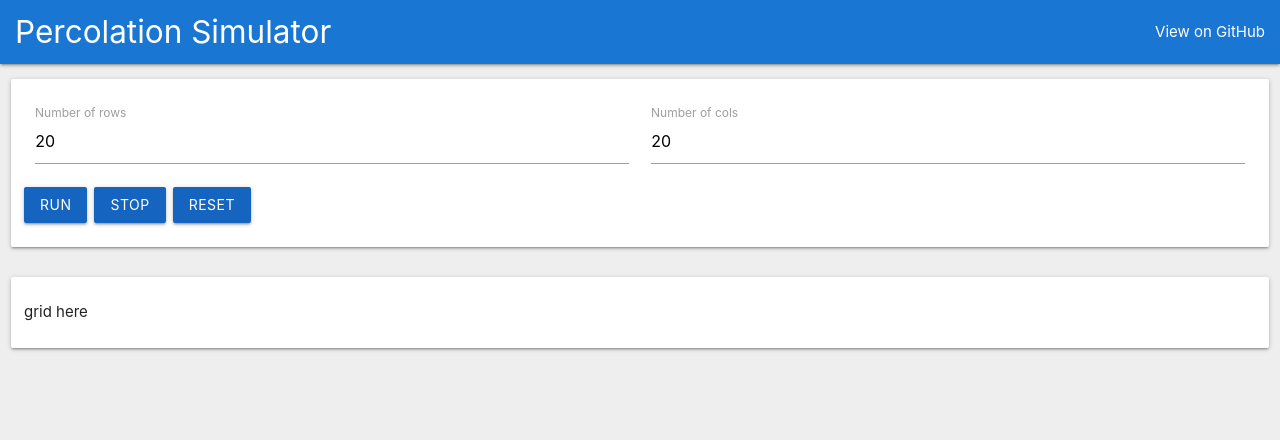
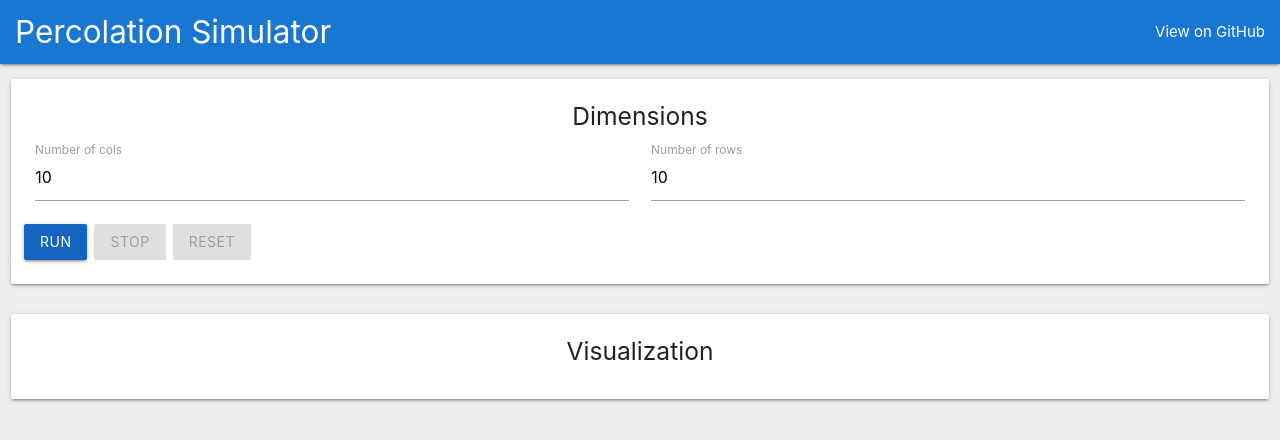
Before and after one commit to lotrien/percolation, a React app: page / in a window 1280 px wide. Shown: the top 440 px of the page. Built offline with nearby package versions, Linux system fonts and the light colour scheme.

Commit message:
Add UnionFind and make system percolate

```diff
--- a/package.json
+++ b/package.json
@@ -5,7 +5,7 @@
   "main": "dist/index.js",
   "scripts": {
     "build": "webpack --mode production",
-    "start": "webpack-dev-server --mode development --open"
+    "start": "webpack-dev-server --mode development"
   },
   "repository": {
     "type": "git",
--- a/src/actions.js
+++ b/src/actions.js
@@ -1,5 +1,5 @@
 import {
-  SET_WIDTH, SET_HEIGHT, RUN, STOP, RESET, OPEN_RANDOM, CREATE_GRID,
+  SET_WIDTH, SET_HEIGHT, RUN, STOP, OPEN_RANDOM, CREATE_SET
 } from './constants';
 
 export const setWidth = width => ({
@@ -16,8 +16,8 @@ export const setHeight = height => ({
   },
 })
 
-export const createGrid = (width, height) => ({
-  type: CREATE_GRID,
+export const createSet = (width, height) => ({
+  type: CREATE_SET,
   payload: {
     width,
     height,
@@ -26,11 +26,4 @@ export const createGrid = (width, height) => ({
 
 export const run = () => ({ type: RUN })
 export const stop = () => ({ type: STOP })
-export const reset = (width, height) => ({
-  type: RESET,
-  payload: {
-    width,
-    height,
-  },
-})
 export const openRandom = () => ({ type: OPEN_RANDOM })
--- /dev/null
+++ b/src/components/Dot.jsx
@@ -0,0 +1,27 @@
+import React, { Component } from 'react';
+import PropTypes from 'prop-types';
+
+import { SIMULATOR_COLORS } from '../constants';
+
+export default class Dot extends Component {
+  static propTypes = {
+    state: PropTypes.string,
+    size: PropTypes.number,
+  }
+
+  static getDotStyles = (size, state) => ({
+    float: 'left',
+    width: size + 'px',
+    height: size + 'px',
+    background: SIMULATOR_COLORS[state]
+  })
+
+  render() {
+    const { size, state } = this.props;
+    const styles = Dot.getDotStyles(size, state);
+
+    return (
+      <span style={styles}></span>
+    );
+  }
+}
--- a/src/components/Header.jsx
+++ b/src/components/Header.jsx
@@ -3,43 +3,58 @@ import PropTypes from 'prop-types';
 import { connect } from 'react-redux';
 
 import {
-  setWidth, setHeight, createGrid, run, stop, reset, openRandom
+  setWidth, setHeight, createSet, run, stop, openRandom
 } from '../actions'
+import { percolates, isValid } from '../utils';
 
 export class Header extends Component {
   static propTypes = {
-    inputData: PropTypes.object,
+    dimensions: PropTypes.object,
     simulator: PropTypes.object,
-  }
-
-  componentDidMount() {
-    const { height, width } = this.props.inputData;
-
-    this.props.createGrid(height, width);
+    set: PropTypes.array,
   }
 
   setWidth = width => this.props.setWidth(width);
-
   setHeight = height => this.props.setHeight(height);
 
   runSimulation = () => {
-    const { stop, run, createGrid } = this.props;
-    const { height, width } = this.props.inputData;
+    const { dimensions: { height, width } } = this.props;
 
-    createGrid(height, width);
-    run();
+    if (this.intervalId) {
+      clearInterval(this.intervalId);
     }
 
-  stopSimulation = () => this.props.stop();
+    this.props.createSet(width, height);
+    this.props.run();
+
+    this.intervalId = setInterval(() => {
+      this.props.openRandom();
+
+      if (percolates(this.props.set)) {
+        clearInterval(this.intervalId);
+        this.props.stop();
+      }
+    }, 50);
+  }
+
+  stopSimulation = () => {
+    clearInterval(this.intervalId);
+
+    this.props.stop();
+  }
 
   resetSimulation = () => {
-    const { height, width } = this.props.inputData;
+    const { dimensions: { height, width } } = this.props;
 
-    this.props.reset(width, height);
+    this.props.createSet(width, height);
   }
 
   render () {
-    const { height, width } = this.props.inputData;
+    const {
+      dimensions: { height, width },
+      simulator: { running },
+      set,
+    } = this.props;
 
     return (
       <Fragment>
@@ -54,28 +69,45 @@ export class Header extends Component {
         <div className="row">
           <div className="col s12">
             <div className="card-panel">
+              <h5 className="card-title center">Dimensions</h5>
+              <div className="card-content">
                 <div className="row">
                   <div className="input-field col s12 m6">
                     <input
+                      id="cols"
+                      className={`${!isValid(width) ? 'invalid' : ''}`}
+                      type="number"
+                      value={width}
+                      onChange={(e) => this.setWidth(e.target.value)} />
+                    <label htmlFor="cols">Number of cols</label>
+                  </div>
+                  <div className="input-field col s12 m6">
+                    <input
                       id="rows"
+                      className={`${!isValid(height) ? 'invalid' : ''}`}
                       type="number"
                       value={height}
                       onChange={(e) => this.setHeight(e.target.value)} />
                     <label htmlFor="rows">Number of rows</label>
                   </div>
-                <div className="input-field col s12 m6">
-                  <input
-                    id="cols"
-                    type="number"
-                    value={width}
-                    onChange={(e) => this.setWidth(e.target.value)} />
-                  <label htmlFor="cols">Number of cols</label>
-                </div>
                 </div>
                 <div className="row">
-                <a className="waves-effect waves-light btn blue darken-3" onClick={this.runSimulation}>Run</a>
-                <a className="waves-effect waves-light btn blue darken-3" onClick={this.stopSimulation}>Stop</a>
-                <a className="waves-effect waves-light btn blue darken-3" onClick={this.resetSimulation}>Reset</a>
+                  <a className="waves-effect waves-light btn blue darken-3"
+                    onClick={this.runSimulation}
+                    disabled={(!height || !width) || running}>
+                    Run
+                  </a>
+                  <a className="waves-effect waves-light btn blue darken-3"
+                    onClick={this.stopSimulation}
+                    disabled={!running}>
+                    Stop
+                  </a>
+                  <a className="waves-effect waves-light btn blue darken-3"
+                    onClick={this.resetSimulation}
+                    disabled={!set.length || running}>
+                    Reset
+                  </a>
+                </div>
               </div>
             </div>
           </div>
@@ -85,18 +117,18 @@ export class Header extends Component {
   }
 }
 
-const mapStateToProps = state => {
-  const { simulator, inputData } = state;
-  return { simulator, inputData };
-}
+const mapStateToProps = state => ({
+  dimensions: state.dimensions,
+  simulator: state.simulator,
+  set: state.set,
+});
 
 const mapDispatchToProps = dispatch => ({
-  createGrid: (width, height) => dispatch(createGrid(width, height)),
+  createSet: (width, height) => dispatch(createSet(width, height)),
   setHeight: height => dispatch(setHeight(height)),
   setWidth: width => dispatch(setWidth(width)),
   run: () => dispatch(run()),
   stop: () => dispatch(stop()),
-  reset: (width, height) => dispatch(reset(width, height)),
   openRandom: () => dispatch(openRandom()),
 })
 
--- a/src/components/Simulator.jsx
+++ b/src/components/Simulator.jsx
@@ -1,13 +1,35 @@
 import React, { Component } from 'react';
+import { connect } from 'react-redux';
 
-export default class Simulator extends Component {
+import Dot from './Dot';
+
+export class Simulator extends Component {
+   static getSetStyles = setWidth => ({
+    maxWidth: setWidth + 'px',
+    minWidth: setWidth + 'px',
+  })
+
+  getSet = (set, elementSize) => {
+    return set.filter(el => el.type !== 'virtual').map(e => {
+      return <Dot key={e.key} state={e.state} size={elementSize} />
+    });
+  }
+
   render () {
+    const { simulator: { elementSize, setWidth }, set } = this.props;
+    const styles = Simulator.getSetStyles(setWidth);
+
     return (
       <div className="row">
         <div className="col s12">
-          <div className="card-panel">
-            <div className="row">
-              grid here
+          <div className="card-panel center">
+            <h5 className="card-title">Visualization</h5>
+            <div className="card-content">
+              <div className="row">
+                <div className="set-wrapper" style={styles}>
+                  {this.getSet(set, elementSize)}
+                </div>
+              </div>
             </div>
           </div>
         </div>
@@ -15,3 +37,10 @@ export default class Simulator extends Component {
     )
   }
 }
+
+const mapStateToProps = state => ({
+  simulator: state.simulator,
+  set: state.set,
+});
+
+export default connect(mapStateToProps, null)(Simulator);
--- a/src/constants.js
+++ b/src/constants.js
@@ -2,16 +2,29 @@ export const SET_WIDTH = 'SET_WIDTH';
 export const SET_HEIGHT = 'SET_HEIGHT';
 export const RUN = 'RUN';
 export const STOP = 'STOP';
-export const RESET = 'RESET';
 export const OPEN_RANDOM = 'OPEN_RANDOM';
-export const CREATE_GRID = 'CREATE_GRID';
+export const CREATE_SET = 'CREATE_SET';
+
+export const INIT_INPUT_STATE = {
+  height: 10,
+  width: 10,
+};
 
 export const INIT_SIMULATOR_STATE = {
-  elementSize: 10,
+  elementSize: 15,
   running: false,
+  setWidth: 15 * INIT_INPUT_STATE.width,
+  percolates: false,
 };
 
-export const INIT_INPUT_STATE = {
-  height: 20,
-  width: 20,
+export const SIMULATOR_COLORS = {
+  open: '#fff',
+  close: '#212121',
+  fill: '#0d47a1',
 };
+
+export const SIMULATOR_STATES = {
+  OPEN: 'open',
+  CLOSE: 'close',
+  FILL: 'fill'
+};
--- a/src/reducers.js
+++ b/src/reducers.js
@@ -1,14 +1,15 @@
 import { combineReducers } from 'redux';
 
 import {
-  SET_WIDTH, SET_HEIGHT, RUN, STOP, RESET, OPEN_RANDOM, CREATE_GRID,
-  INIT_SIMULATOR_STATE, INIT_INPUT_STATE,
+  SET_WIDTH, SET_HEIGHT, RUN, STOP, OPEN_RANDOM, CREATE_SET,
+  INIT_SIMULATOR_STATE, INIT_INPUT_STATE, IS_PERCOLATES,
 } from './constants';
+import { random, createSet, neighbors, open, checkPercolationAndFill } from './utils'
 
 function simulator(state = INIT_SIMULATOR_STATE, action) {
   switch (action.type) {
-    case CREATE_GRID:
-      return { ...state, gridWidth: state.elementSize * action.payload.width };
+    case CREATE_SET:
+      return { ...state, setWidth: state.elementSize * action.payload.width };
 
     case RUN:
       return { ...state, running: true };
@@ -16,17 +17,12 @@ function simulator(state = INIT_SIMULATOR_STATE, action) {
     case STOP:
       return { ...state, running: false };
 
-    case RESET:
-      return { ...state, running: false };
-
     default:
       return state;
   }
-
-  return state;
 }
 
-function inputData(state = INIT_INPUT_STATE, action) {
+function dimensions(state = INIT_INPUT_STATE, action) {
   switch (action.type) {
     case SET_WIDTH:
       return { ...state, width: action.payload.width };
@@ -39,9 +35,31 @@ function inputData(state = INIT_INPUT_STATE, action) {
   }
 }
 
+function set(state = [], action) {
+  switch (action.type) {
+    case CREATE_SET:
+      const { width, height } = action.payload;
+      let set = createSet(width, height);
+
+      return neighbors(set, width, height);
+
+    case OPEN_RANDOM:
+      let newState = [...state];
+      let closed = state.filter(elem => elem.state === 'close')
+
+      newState = open(newState, random(closed));
+
+      return checkPercolationAndFill(newState);
+
+    default:
+      return state;
+  }
+}
+
 const rootReducer = combineReducers({
   simulator,
-  inputData,
+  dimensions,
+  set,
 });
 
 export default rootReducer;
--- a/src/styles.css
+++ b/src/styles.css
@@ -14,6 +14,10 @@ nav .brand-logo {
   margin-top: 1rem;
 }
 
+.card-title {
+  margin-top: 0;
+}
+
 .btn:not(:first-of-type) {
   margin-left: 7px;
 }
@@ -21,3 +25,25 @@ nav .brand-logo {
 .row {
   margin-bottom: 0;
 }
+
+.set-wrapper {
+  margin: 0 auto;
+}
+
+input[type=number]:not(.browser-default):focus:not([readonly]) {
+  border-bottom: 1px solid #1565c0;
+  box-shadow: 0 1px 0 0 #1565c0;
+}
+
+input[type=number]:not(.browser-default):focus:not([readonly]) + label {
+  color: #1565c0;
+}
+
+input[type=number]:not(.browser-default):focus:not([readonly]).invalid {
+  border-bottom: 1px solid #b71c1c;
+  box-shadow: 0 1px 0 0 #b71c1c;
+}
+
+input[type=number]:not(.browser-default):focus:not([readonly]).invalid + label {
+  color: #b71c1c;
+}
--- a/src/utils/UnionFind.js
+++ b/src/utils/UnionFind.js
@@ -1,17 +1,23 @@
 export default class UnionFind {
-  constructor(grid) {
-    this.grid = grid;
+  constructor(disjointSets) {
+    this.disjointSets = disjointSets;
   }
 
   root(i) {
+    while (i !== this.disjointSets[i].id) {
+      i = this.disjointSets[i].id;
+    }
+
     return i;
   }
 
-  union(i, y) {
-    return null;
+  union(el1, el2) {
+    const [ i, j ] = [ this.root(el1.key), this.root(el2.key) ];
+
+    this.disjointSets[i].id = j;
   }
 
-  find(i, y) {
-    return this.root(i) === this.root(y);
+  find(el1, el2) {
+    return this.root(el1.key) === this.root(el2.key);
   }
 }
--- /dev/null
+++ b/src/utils/index.js
@@ -0,0 +1,96 @@
+import UnionFind from './UnionFind';
+import { SIMULATOR_STATES } from '../constants';
+
+export const createSet = (width, height) => {
+  let set = [];
+
+  set.push({ key: 0, id: 0, state: SIMULATOR_STATES.FILL, type: 'virtual' });
+
+  let key = 1;
+  for (let i = 0; i < height; i++) {
+    for (let j = 0; j < width; j++) {
+      set.push({ key, i, j, id: key, state: SIMULATOR_STATES.CLOSE });
+      key++;
+    }
+  }
+
+  set.push({ key, id: key, state: SIMULATOR_STATES.OPEN, type: 'virtual' });
+
+  return set;
+}
+
+export const neighbors = (set, width, height) => {
+  set.filter(element => element.type !== 'virtual').forEach(element => {
+    let { i, j } = element;
+
+    element.top = (i === 0);
+    element.bottom = (i === height - 1);
+    element.left = (j === 0);
+    element.right = (j === width - 1);
+    element.neighbors = [];
+
+    if (!element.top) {
+      element.neighbors.push(set.find(elem => elem.i === i - 1 && elem.j === j).key);
+    }
+    if (!element.bottom) {
+      element.neighbors.push(set.find(elem => elem.i === i + 1 && elem.j === j).key);
+    }
+    if (!element.left) {
+      element.neighbors.push(set.find(elem => elem.i === i && elem.j === j - 1).key);
+    }
+    if (!element.right) {
+      element.neighbors.push(set.find(elem => elem.i === i && elem.j === j + 1).key);
+    }
+  });
+
+  return set;
+}
+
+export const percolates = set => {
+  return set[set.length - 1].state === SIMULATOR_STATES.FILL;
+}
+
+export const open = (set, el) => {
+  const uf = new UnionFind(set);
+
+  el.state = 'open';
+
+  if (el.top) {
+    uf.union(el, set[0]);
+  } else if (el.bottom) {
+    uf.union(el, set[set.length - 1]);
+  }
+
+  set.filter(elem => el.neighbors.includes(elem.key))
+    .forEach(neighbor => {
+      if (neighbor.state !== SIMULATOR_STATES.CLOSE) {
+        uf.union(el, neighbor);
+      }
+    });
+
+  return set;
+}
+
+export const checkPercolationAndFill = set => {
+  const uf = new UnionFind(set);
+
+  set.filter(e => e.state === SIMULATOR_STATES.OPEN)
+    .forEach(element => {
+      if (uf.find(element, set[0])) {
+        element.state = SIMULATOR_STATES.FILL;
+        if (element.bottom) {
+          set[set.length - 1].state = SIMULATOR_STATES.FILL;
+        }
+      }
+    });
+
+  return set;
+}
+
+export const random = arr => {
+  return arr[Math.floor((Math.random() * arr.length))];
+}
+
+export const isValid = value => {
+  return typeof (value) !== 'undefined' && value !== null && value > 0;
+}
--- a/webpack.config.js
+++ b/webpack.config.js
@@ -8,6 +8,7 @@ const MiniCssExtractPlugin = require("mini-css-extract-plugin")
 module.exports = () => {
   const config = {
     mode: 'development',
+    devtool: 'source-map',
     devServer: {
       historyApiFallback: true,
     },
```
Also changed, not shown: 1 other file (tests, documents, lock files or other folders). Lines whose indentation alone changed are shown as unchanged.
